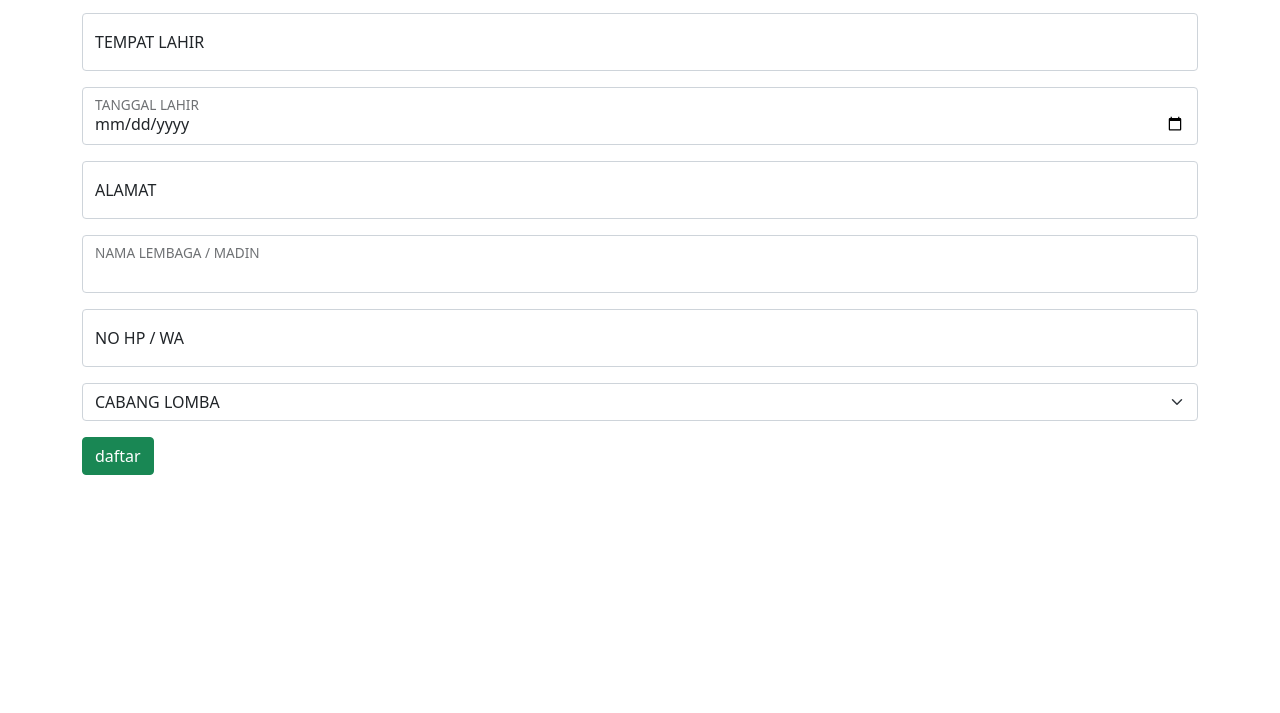
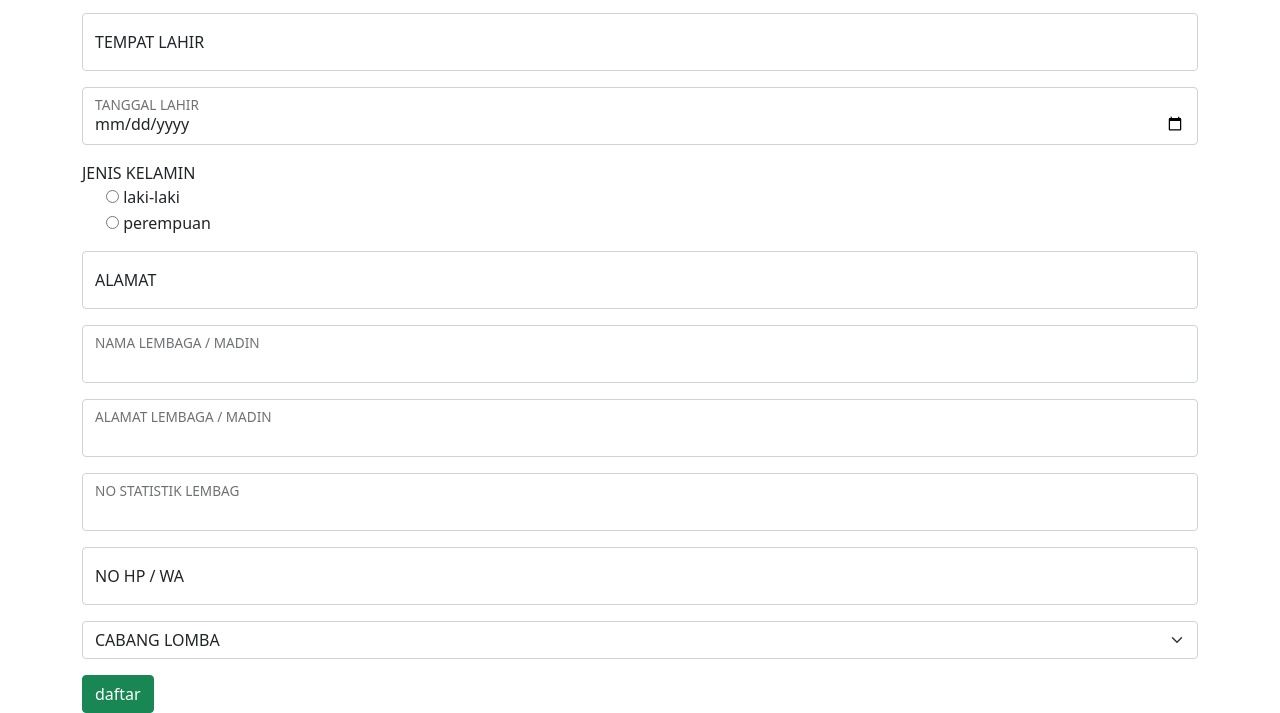
Before and after one commit to Fathb/porsadin, a plain HTML site: page index.html in a window 1280 px wide. Shown: the part 178-891 px from the top of the page. Before the commit the page ends 800 px from the top, so only its background shows below. Drawn offline with nearby package versions, Linux system fonts and the light colour scheme.

```diff
--- a/app.js
+++ b/app.js
@@ -1,4 +1,4 @@
-const scriptURL = 'https://script.google.com/macros/s/AKfycbyZhtmP2IUe5V9Y9VEWC3v4zvGTFvDJO7LibRDrAK9bWXaHz6jsGgtnhoqpK8iqRfkHAw/exec';
+const scriptURL = 'https://script.google.com/macros/s/AKfycbxZJUzH5FKeAhysK_PqsoAnYexewv-bROXktTrmPSW8_4K1fJyL2uN9HqAhXuZVhkRF/exec';
 const form = document.forms['data-peserta'];
 const nama = document.querySelector("#nama");
 const tempatlahir = document.querySelector("#tpLhr");
@@ -10,7 +10,6 @@
 
 form.addEventListener('submit', e => {
   e.preventDefault()
-  console.log(tglLhr);
   if (nama.value == "") {
     alert("nama harus di isi")
     return
@@ -39,10 +38,12 @@
     alert("CABANG LOMBA HARUS DIPILIH")
     return
   }
+  // console.log(new FormData(form));
+  // console.log(form);
   fetch(scriptURL, {
     method: 'POST', body: new FormData(form)})
   .then(response => alert("terima kasih telah meluangkan waktu mengisi form ini"))
-  .catch(error => console.error('Error!', error.message))
+  .catch(error => console.error('Error!', error.message));
   nama.value = "";
   tempatlahir.value = "";
   tglLahir.value = "";
--- a/index.html
+++ b/index.html
@@ -17,7 +17,7 @@
       <h3>KECAMATAN GONDANGLEGI</h3>
       <h3>TAHUN 2022</h3>
     </div>
-    <form name="data-peserta" accept-charset="utf-8">
+    <form name="data-peserta">
       <div class="form-floating my-3">
         <input type="text" class="form-control" id="nama" name="nama" placeholder="name@example.com">
         <label for="nama">NAMA LENGKAP</label>
@@ -31,6 +31,19 @@
         <label for="tglLhr">TANGGAL LAHIR</label>
       </div>
       <div class="form-floating my-3">
+        <p>
+          JENIS KELAMIN
+        </p>
+        <div class="form-check">
+          <input type="radio" class="form-check-radio" id="L" name="JK" value="L">
+          <label for="L">laki-laki</label>
+        </div>
+        <div class="form-check">
+          <input type="radio" class="form-check-radio" id="P" name="JK" value="P">
+          <label for="P">perempuan</label>
+        </div>
+      </div>
+      <div class="form-floating my-3">
         <input type="text" class="form-control" id="alamat" name="alamat" placeholder="name@example.com">
         <label for="alamat">ALAMAT</label>
       </div>
@@ -39,10 +52,18 @@
         <label for="namaLembaga">NAMA LEMBAGA / MADIN</label>
       </div>
       <div class="form-floating my-3">
-        <input type="text" class="form-control" id="kontak" name="kontak" placeholder="name@example.com">
+        <input type="text" class="form-control" id="alamatLembaga" name="alamatLembaga">
+        <label for="alamatLembaga">ALAMAT LEMBAGA / MADIN</label>
+      </div>
+      <div class="form-floating my-3">
+        <input type="text" class="form-control" id="noStat" name="noStat">
+        <label for="noStat">NO STATISTIK LEMBAG</label>
+      </div>
+      <div class="form-floating my-3">
+        <input type="number" class="form-control" id="kontak" name="kontak" placeholder="name@example.com">
         <label for="kontak">NO HP / WA</label>
       </div>
-      <select id="cabang" class="form-select mb-3" aria-label="Default select example">
+      <select id="cabang" name="cabang" class="form-select mb-3" aria-label="Default select example">
         <option selected>CABANG LOMBA</option>
         <option value="Tahfidz Juz Amma">Tahfidz Juz Amma</option>
         <option value="MQK Safinatunnaja">MQK Safinatunnaja</option>
@@ -62,10 +83,10 @@
         <option value="Catur Cepat">Catur Cepat</option>
       </select>
       <input type="submit" class="btn btn-success" value="daftar" />
-    </form>
-  </div>
-  <script src="https://cdn.jsdelivr.net/npm/bootstrap@5.0.2/dist/js/bootstrap.bundle.min.js" integrity="sha384-MrcW6ZMFYlzcLA8Nl+NtUVF0sA7MsXsP1UyJoMp4YLEuNSfAP+JcXn/tWtIaxVXM" crossorigin="anonymous"></script>
-  <script src="app.js"></script>
+  </form>
+</div>
+<script src="https://cdn.jsdelivr.net/npm/bootstrap@5.0.2/dist/js/bootstrap.bundle.min.js" integrity="sha384-MrcW6ZMFYlzcLA8Nl+NtUVF0sA7MsXsP1UyJoMp4YLEuNSfAP+JcXn/tWtIaxVXM" crossorigin="anonymous"></script>
+<script src="app.js"></script>
 </body>
 
 </html>
```
